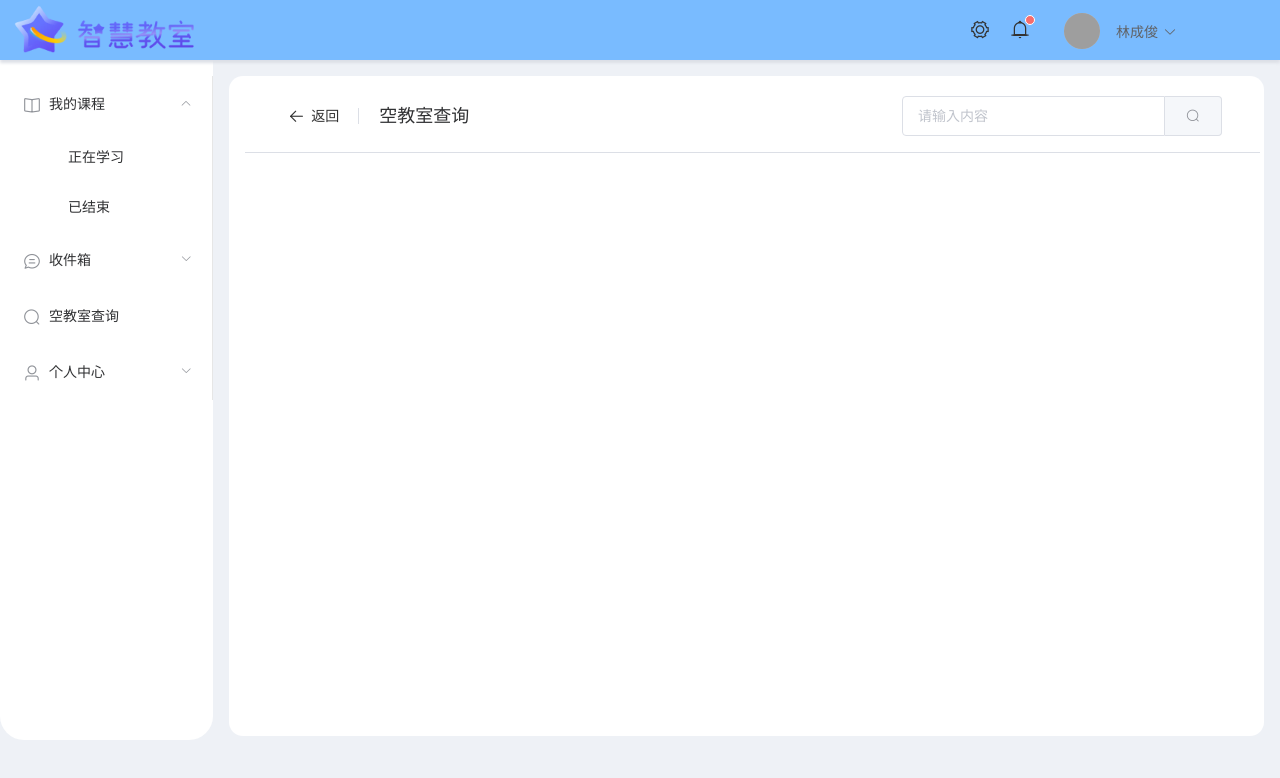
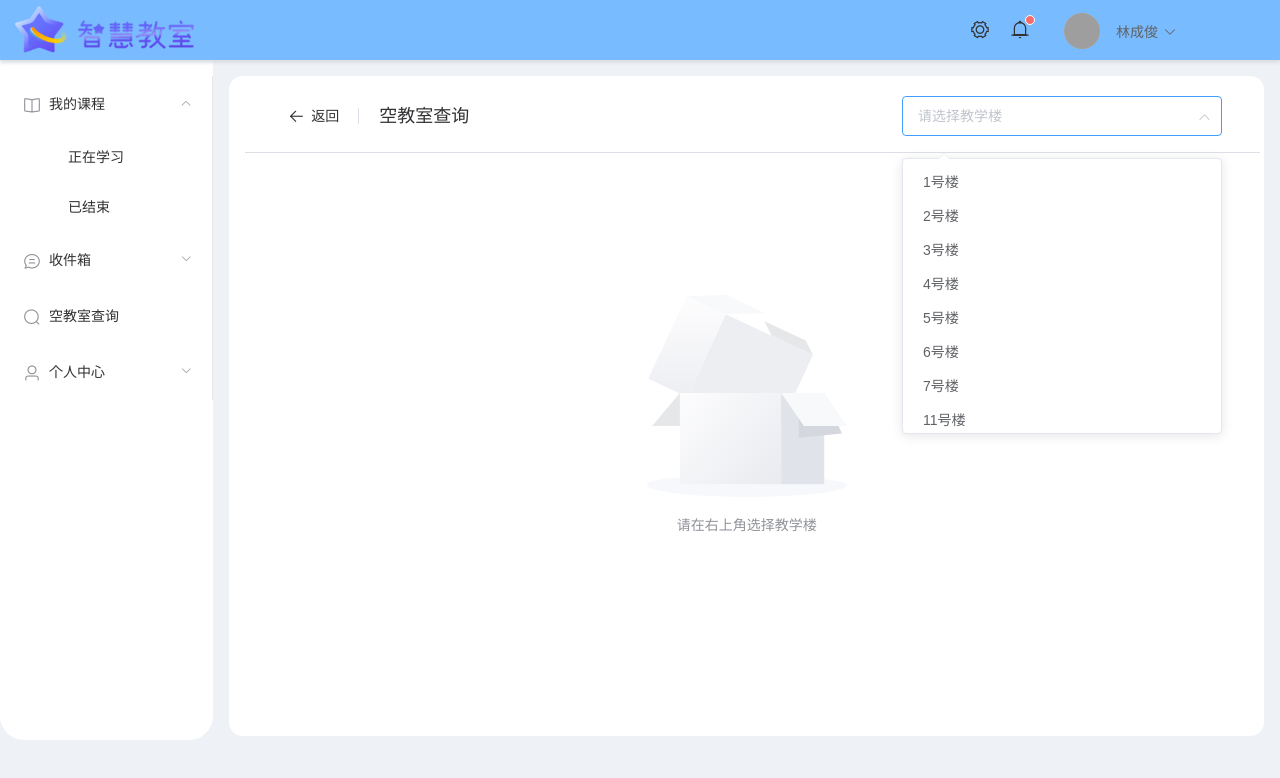
Before and after one commit to lin1126/team_model, a Vue app: page /#/stuhomepage/classroomQuery in a window 1280 px wide. Both pictures are taken after a click on the icon 1192 px from the left and 116 px from the top of the page. Shown: the top 778 px of the page. Built offline with nearby package versions, Linux system fonts and the light colour scheme; grey boxes are pictures that could not be loaded.

Commit message:
完成查询空教室功能界面设计

```diff
--- a/src/views/student/classroomQuery.vue
+++ b/src/views/student/classroomQuery.vue
@@ -3,23 +3,148 @@
     <!-- 页面头部内容 -->
     <div class="page-head">
       <PageHeader pageHeaderContent="空教室查询"> </PageHeader>
+      <!-- 教学楼选择器 -->
       <div class="stu-search">
-        <el-input placeholder="请输入内容" v-model="courseSearchInput" clearable class="input-with-select">
-          <el-button slot="append" icon="el-icon-search"></el-button>
-        </el-input>
+        <el-select v-model="Selectvalue" clearable placeholder="请选择教学楼" @change="changeSelectValue">
+          <el-option v-for="item in Selectoptions" :key="item.value" :label="item.label" :value="item.value"> </el-option>
+        </el-select>
       </div>
     </div>
     <!-- 分割线 -->
     <el-divider></el-divider>
+    <!-- 查询到的教室界面 -->
+    <div class="query-room" v-if="Selectvalue">
+      <el-table :data="tableData" border style="width: 100%">
+        <el-table-column prop="building" label="教学楼"> </el-table-column>
+        <el-table-column prop="classroom" label="教室"> </el-table-column>
+        <el-table-column prop="type" label="类型"> </el-table-column>
+        <el-table-column prop="number" label="当前人数" width="100" align="center">
+          <template slot-scope="scope">
+            <el-tag :type="scope.row.number > 10 ? 'danger' : 'success'" disable-transitions>{{ scope.row.number }}</el-tag>
+          </template>
+        </el-table-column>
+      </el-table>
+    </div>
+
+    <!-- 还未选择教学楼时的空状态 -->
+    <div class="empty" v-if="!Selectvalue">
+      <el-empty :image-size="200" description="请在右上角选择教学楼"></el-empty>
+    </div>
   </div>
 </template>
 
 <script>
 import PageHeader from '@/components/PageHeader.vue'
 export default {
-  name: 'endCourse',
+  name: 'ClassroomQuery',
   components: {
     PageHeader,
+  },
+  data() {
+    return {
+      Selectoptions: [
+        {
+          value: '1',
+          label: '1号楼',
+        },
+        {
+          value: '2',
+          label: '2号楼',
+        },
+        {
+          value: '3',
+          label: '3号楼',
+        },
+        {
+          value: '4',
+          label: '4号楼',
+        },
+        {
+          value: '5',
+          label: '5号楼',
+        },
+        {
+          value: '6',
+          label: '6号楼',
+        },
+        {
+          value: '7',
+          label: '7号楼',
+        },
+        {
+          value: '11',
+          label: '11号楼',
+        },
+        {
+          value: '12',
+          label: '12号楼',
+        },
+        {
+          value: '13',
+          label: '13号楼',
+        },
+        {
+          value: '14',
+          label: '14号楼',
+        },
+      ],
+      Selectvalue: '',
+      tableData: [
+        {
+          building: '12号楼',
+          classroom: '12#205',
+          type: '多媒体教室',
+          number: 12,
+        },
+        {
+          building: '12号楼',
+          classroom: '12#205',
+          type: '多媒体教室',
+          number: 12,
+        },
+        {
+          building: '12号楼',
+          classroom: '12#205',
+          type: '多媒体教室',
+          number: 12,
+        },
+        {
+          building: '12号楼',
+          classroom: '12#205',
+          type: '多媒体教室',
+          number: 1,
+        },
+        {
+          building: '12号楼',
+          classroom: '12#205',
+          type: '多媒体教室',
+          number: 12,
+        },
+        {
+          building: '12号楼',
+          classroom: '12#205',
+          type: '多媒体教室',
+          number: 10,
+        },
+        {
+          building: '12号楼',
+          classroom: '12#205',
+          type: '多媒体教室',
+          number: 12,
+        },
+      ],
+    }
+  },
+  methods: {
+    changeSelectValue() {},
+    tableRowClassName({ row, rowIndex }) {
+      if (rowIndex === 1) {
+        return 'warning-row'
+      } else if (rowIndex === 3) {
+        return 'success-row'
+      }
+      return ''
+    },
   },
 }
 </script>
@@ -35,6 +160,7 @@ export default {
 .el-divider--horizontal {
   margin: 6px;
 }
+
 .stu-search {
   position: absolute;
   top: 0;
@@ -44,9 +170,30 @@ export default {
   height: 60px;
   line-height: 60px;
   padding-right: 32px;
+
+  .el-select {
+    display: block;
+  }
 }
 
-.el-input-group__append button.el-button:hover {
-  color: #409eff !important;
+.query-room {
+  height: 500px;
+  // background-color: pink;
+  padding: 10px 68px;
+
+  .el-table .warning-row {
+    background-color: rgb(160, 113, 27);
+  }
+
+  .el-table .success-row {
+    background: #f0f9eb;
+  }
+}
+
+.empty {
+  position: absolute;
+  top: 50%;
+  left: 50%;
+  transform: translate(-50%, -50%);
 }
 </style>
--- a/src/views/student/stuHomePage.vue
+++ b/src/views/student/stuHomePage.vue
@@ -49,6 +49,7 @@ export default {
 }
 
 .el-main {
+  position: relative;
   min-height: 660px;
   margin: 1rem;
   padding: 10px;
```
